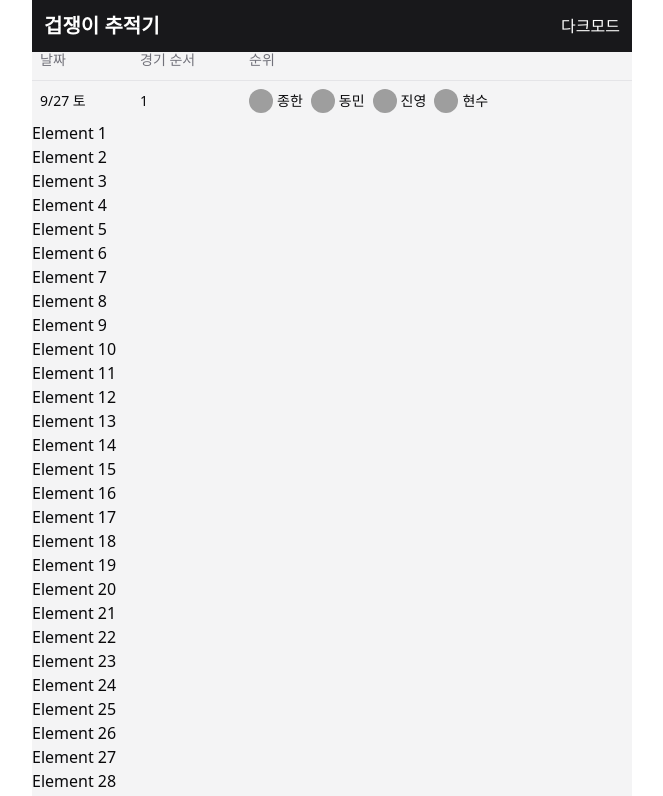
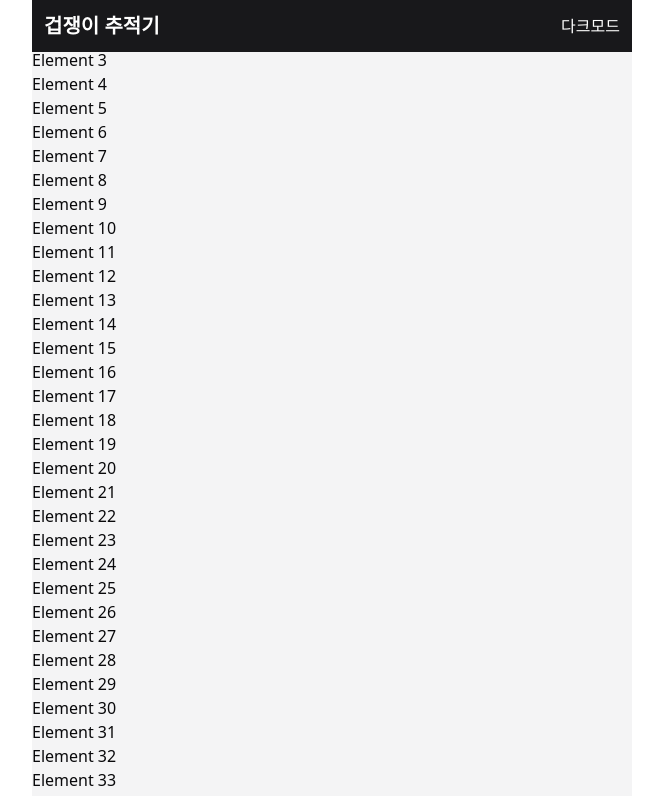
Before and after one commit to jong-k/coward-tracker-client, a Next.js app: page / in a window 1280 px wide. Shown: the top 796 px of the page, without its empty margins (308-971 px from the left). Built offline with nearby package versions, Linux system fonts and the light colour scheme; grey boxes are pictures that could not be loaded.

Commit message:
chore: 임시 테이블 UI 제거

```diff
--- a/src/app/page.tsx
+++ b/src/app/page.tsx
@@ -1,14 +1,3 @@
-import {
-  Table,
-  TableBody,
-  TableCaption,
-  TableCell,
-  TableHead,
-  TableHeader,
-  TableRow,
-} from "@/components/ui/table";
-import { Avatar, AvatarFallback, AvatarImage } from "@/components/ui/avatar";
-
 export default function Home() {
   const tempElements = Array.from({ length: 100 }, (_, index) => (
     <div key={index}>Element {index + 1}</div>
@@ -16,53 +5,6 @@ export default function Home() {
 
   return (
     <div>
-      <Table className="mt-10">
-        <TableHeader>
-          <TableRow>
-            <TableHead className="w-[100px]">날짜</TableHead>
-            <TableHead>경기 순서</TableHead>
-            <TableHead>순위</TableHead>
-          </TableRow>
-        </TableHeader>
-        <TableBody>
-          <TableRow>
-            <TableCell className="font-medium">9/27 토</TableCell>
-            <TableCell>1</TableCell>
-            <TableCell>
-              <div className="flex gap-2">
-                <div className="flex items-center gap-1">
-                  <Avatar className="size-6">
-                    <AvatarImage src="https://github.com/shadcn.png" />
-                    <AvatarFallback>CN</AvatarFallback>
-                  </Avatar>
-                  <p>종한</p>
-                </div>
-                <div className="flex items-center gap-1">
-                  <Avatar className="size-6">
-                    <AvatarImage src="https://github.com/shadcn.png" />
-                    <AvatarFallback>CN</AvatarFallback>
-                  </Avatar>
-                  <p>동민</p>
-                </div>
-                <div className="flex items-center gap-1">
-                  <Avatar className="size-6">
-                    <AvatarImage src="https://github.com/shadcn.png" />
-                    <AvatarFallback>CN</AvatarFallback>
-                  </Avatar>
-                  <p>진영</p>
-                </div>
-                <div className="flex items-center gap-1">
-                  <Avatar className="size-6">
-                    <AvatarImage src="https://github.com/shadcn.png" />
-                    <AvatarFallback>CN</AvatarFallback>
-                  </Avatar>
-                  <p>현수</p>
-                </div>
-              </div>
-            </TableCell>
-          </TableRow>
-        </TableBody>
-      </Table>
       <div>{tempElements}</div>
     </div>
   );
```
